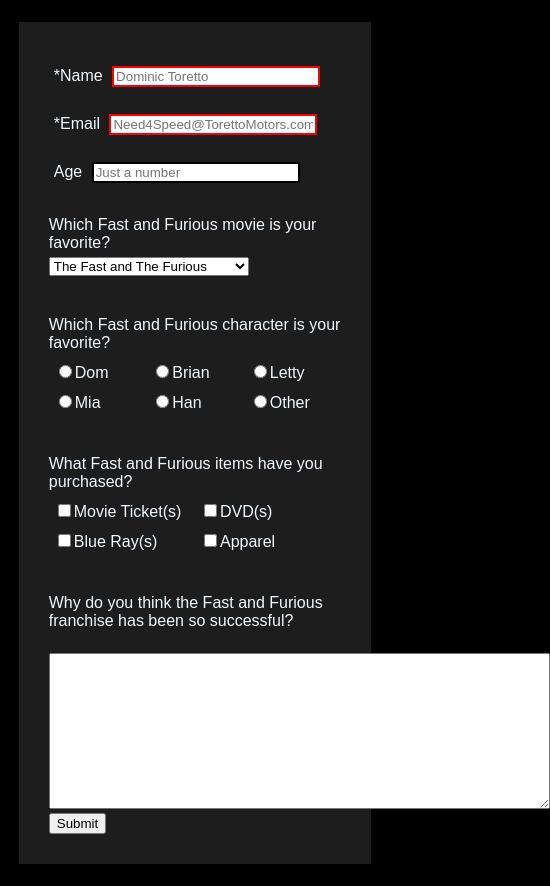
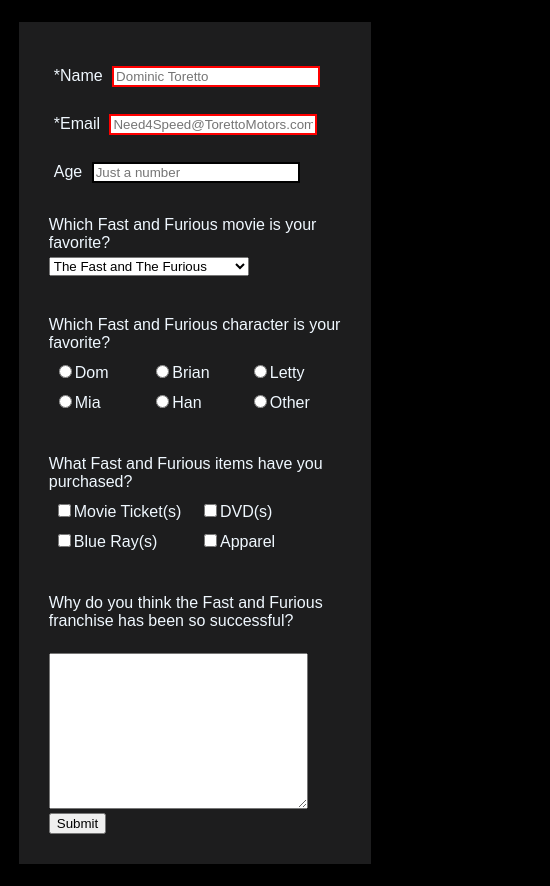
Before and after one commit to Classson/survey, a plain HTML site: page index.html in a window 390 px wide. Shown: the part 208-1094 px from the top of the page, 550 px wide, since content can reach past the window. Drawn offline with nearby package versions, Linux system fonts and the light colour scheme.

Commit message:
made textarea responsive

```diff
--- a/style.css
+++ b/style.css
@@ -128,4 +128,7 @@
   form {
     width: 75vw;
   }
+    textarea {
+        width: 65vw;
+    }
 }
```
